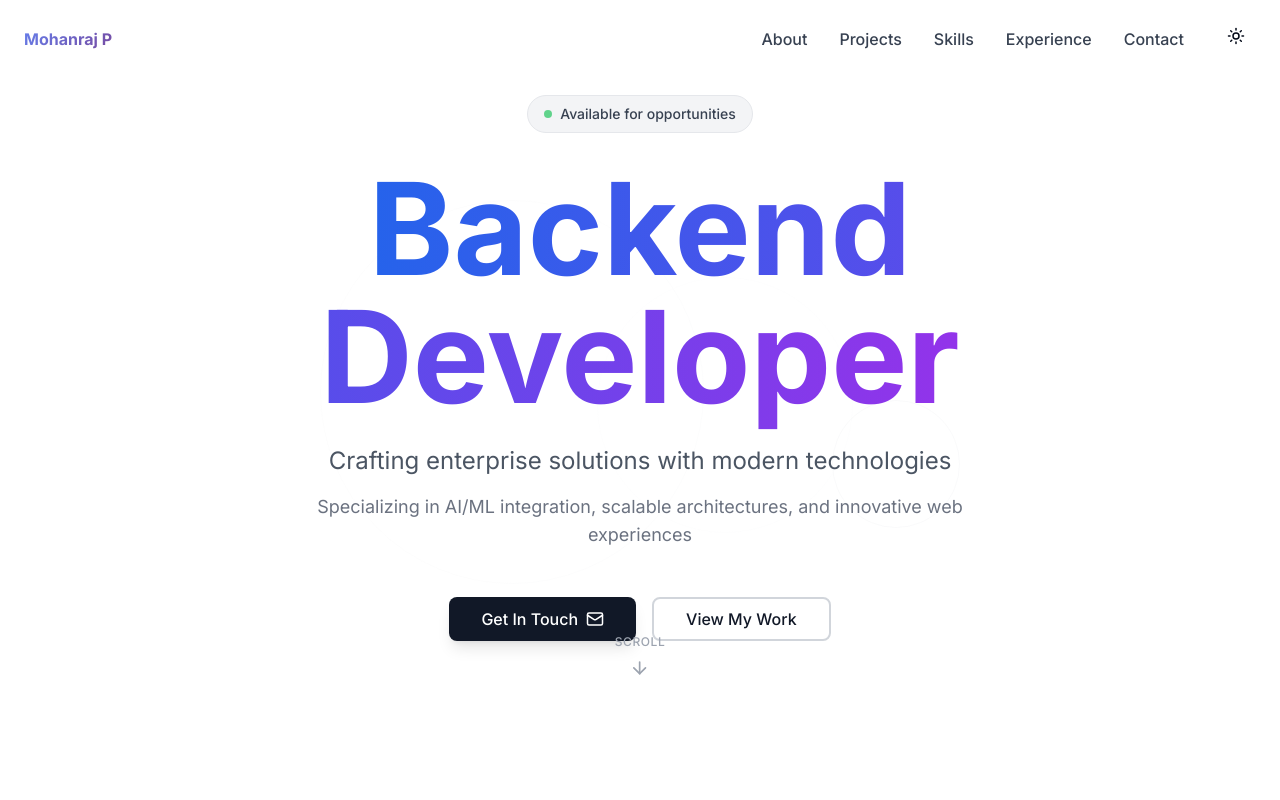
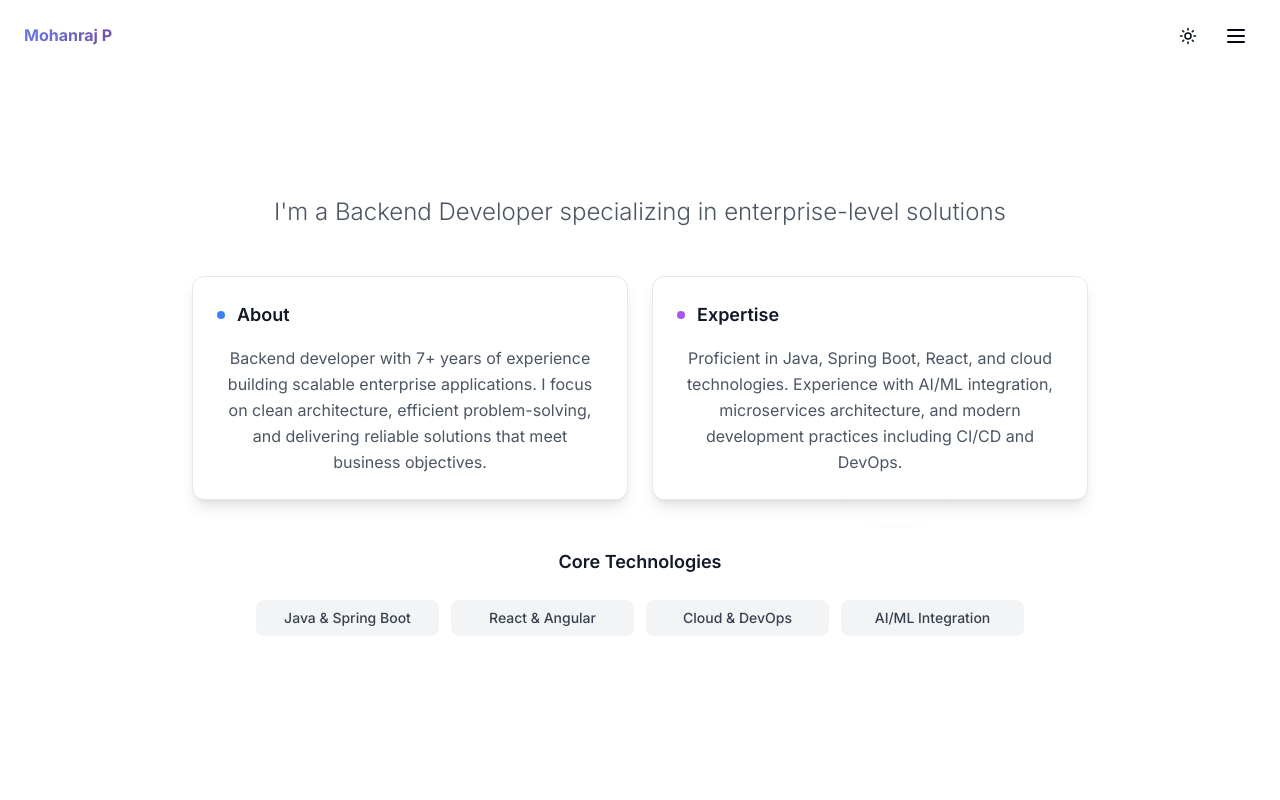
Before and after one commit to mohanraj-code/myportfolio, a React (Vite) app: page / in a window 1280 px wide. Shown: the top 800 px of the page. Built offline with nearby package versions, Linux system fonts and the light colour scheme.

Commit message:
Simplified the contents

```diff
--- a/src/components/BackToTop.tsx
+++ b/src/components/BackToTop.tsx
@@ -38,7 +38,7 @@ const BackToTop: React.FC = () => {
           animate={{ opacity: 1, scale: 1, y: 0 }}
           exit={{ opacity: 0, scale: 0.8, y: 20 }}
           transition={{ duration: 0.3, ease: 'easeInOut' }}
-          className="fixed bottom-8 right-8 z-50"
+          className="fixed bottom-4 right-8 z-50"
         >
           <Button
             onClick={scrollToTop}
--- a/src/components/Experience.tsx
+++ b/src/components/Experience.tsx
@@ -33,12 +33,10 @@ const Experience: React.FC = () => {
           viewport={{ once: true }}
           className="text-center mb-16"
         >
-          <h2 className="text-4xl md:text-5xl font-bold mb-6">
-            <span className="bg-gradient-to-r from-blue-600 to-purple-600 bg-clip-text text-transparent">
-              Experience
-            </span>
+          <h2 className="text-4xl md:text-5xl font-bold text-gray-900  dark:text-gray-100 mb-6">
+            Experience
           </h2>
-          <div className="w-24 h-1 bg-gray-300 dark:bg-gray-600 mx-auto mb-6"></div>
+          <div className="w-24 h-1 bg-gradient-to-r from-blue-500 to-purple-600 mx-auto mb-6"></div>
           <p className="text-xl text-gray-600 dark:text-gray-300 max-w-2xl mx-auto">
             My professional journey and career highlights
           </p>
--- a/src/components/Header.tsx
+++ b/src/components/Header.tsx
@@ -1,7 +1,7 @@
 import React, { useState, useEffect } from 'react';
 import { motion } from 'framer-motion';
-import { Menu, X } from 'lucide-react';
-import { Button } from '@/components/ui/button';
+import { Menu, X} from "lucide-react";
+import { Button } from "@/components/ui/button";
 import ThemeToggle from "@/components/ThemeToggle";
 import { Link, useLocation, useNavigate } from "react-router-dom";
 
@@ -28,9 +28,7 @@ const Header: React.FC = () => {
   const navItems: NavItem[] = [
     { name: "About", href: "#about" },
     { name: "Projects", href: "/projects", isRoute: true },
-    { name: "Skills", href: "#skills" },
     { name: "Experience", href: "#experience" },
-    { name: "Contact", href: "#contact" },
   ];
 
   const handleNavClick = (item: NavItem, e: React.MouseEvent) => {
@@ -60,12 +58,21 @@ const Header: React.FC = () => {
   };
 
   return (
+    <>
+      {/* Overlay when menu is open */}
+      {isMobileMenuOpen && (
+        <div
+          className="fixed inset-0 bg-black/20 backdrop-blur-sm z-40"
+          onClick={() => setIsMobileMenuOpen(false)}
+        />
+      )}
+
       <motion.header
         initial={{ y: -100 }}
         animate={{ y: 0 }}
         className={`fixed top-0 left-0 right-0 z-50 transition-all duration-300 ${
-        isScrolled
-          ? "bg-white/90 dark:bg-gray-900/90 backdrop-blur-md shadow-lg"
+          isScrolled || isMobileMenuOpen
+            ? "bg-white/95 dark:bg-gray-900/95 backdrop-blur-md shadow-lg"
             : "bg-transparent"
         }`}
       >
@@ -88,44 +95,8 @@ const Header: React.FC = () => {
               </Link>
             </motion.div>
 
-          {/* Desktop Navigation */}
-          <div className="hidden md:flex items-center space-x-8">
-            {navItems.map((item, index) => (
-              <motion.div
-                key={item.name}
-                initial={{ opacity: 0, y: -20 }}
-                animate={{ opacity: 1, y: 0 }}
-                transition={{ delay: 0.1 * index }}
-              >
-                {item.isRoute ? (
-                  <Link
-                    to={item.href}
-                    className="text-gray-700 hover:text-gray-900 dark:text-gray-300 dark:hover:text-gray-100 transition-colors font-medium"
-                  >
-                    {item.name}
-                  </Link>
-                ) : (
-                  <a
-                    href={item.href}
-                    onClick={(e) => handleNavClick(item, e)}
-                    className="text-gray-700 hover:text-gray-900 dark:text-gray-300 dark:hover:text-gray-100 transition-colors font-medium cursor-pointer"
-                  >
-                    {item.name}
-                  </a>
-                )}
-              </motion.div>
-            ))}
-            <motion.div
-              initial={{ opacity: 0, y: -20 }}
-              animate={{ opacity: 1, y: 0 }}
-              transition={{ delay: 0.1 * navItems.length }}
-            >
-              <ThemeToggle />
-            </motion.div>
-          </div>
-
-          {/* Mobile Menu Button */}
-          <div className="md:hidden flex items-center space-x-2">
+            {/* Menu Button */}
+            <div className="flex items-center space-x-2">
               <ThemeToggle />
               <Button
                 variant="ghost"
@@ -137,21 +108,27 @@ const Header: React.FC = () => {
             </div>
           </div>
 
-        {/* Mobile Navigation */}
+          {/* Navigation Menu */}
           {isMobileMenuOpen && (
             <motion.div
               initial={{ opacity: 0, height: 0 }}
               animate={{ opacity: 1, height: "auto" }}
               exit={{ opacity: 0, height: 0 }}
-            className="md:hidden mt-4 pb-4"
+              transition={{ duration: 0.3, ease: "easeInOut" }}
+              className="mt-4 pb-4 bg-white/95 dark:bg-gray-900/95 backdrop-blur-md rounded-lg border border-gray-200 dark:border-gray-700 shadow-lg"
             >
-            <div className="flex flex-col space-y-4">
-              {navItems.map((item) => (
-                <div key={item.name}>
+              <div className="flex flex-col space-y-2 p-4">
+                {navItems.map((item, index) => (
+                  <motion.div
+                    key={item.name}
+                    initial={{ opacity: 0, x: -20 }}
+                    animate={{ opacity: 1, x: 0 }}
+                    transition={{ delay: index * 0.1, duration: 0.3 }}
+                  >
                     {item.isRoute ? (
                       <Link
                         to={item.href}
-                      className="text-gray-700 hover:text-gray-900 dark:text-gray-300 dark:hover:text-gray-100 transition-colors font-medium py-2 block"
+                        className="text-gray-700 hover:text-gray-900 dark:text-gray-300 dark:hover:text-gray-100 hover:bg-gray-100 dark:hover:bg-gray-800 transition-all duration-200 font-medium py-3 px-3 block rounded-lg text-center"
                         onClick={(e) => handleNavClick(item, e)}
                       >
                         {item.name}
@@ -159,19 +136,20 @@ const Header: React.FC = () => {
                     ) : (
                       <a
                         href={item.href}
-                      className="text-gray-700 hover:text-gray-900 dark:text-gray-300 dark:hover:text-gray-100 transition-colors font-medium py-2 block cursor-pointer"
+                        className="text-gray-700 hover:text-gray-900 dark:text-gray-300 dark:hover:text-gray-100 hover:bg-gray-100 dark:hover:bg-gray-800 transition-all duration-200 font-medium py-3 px-3 block rounded-lg cursor-pointer text-center"
                         onClick={(e) => handleNavClick(item, e)}
                       >
                         {item.name}
                       </a>
                     )}
-                </div>
+                  </motion.div>
                 ))}
               </div>
             </motion.div>
           )}
         </nav>
       </motion.header>
+    </>
   );
 };
 
--- a/src/components/Hero.tsx
+++ b/src/components/Hero.tsx
@@ -1,12 +1,12 @@
 import React from 'react';
-import { motion } from 'framer-motion';
-import { ArrowDown, Mail } from "lucide-react";
-import { Button } from "@/components/ui/button";
-import { Link } from "react-router-dom";
+import { motion } from "framer-motion";
 
 const Hero: React.FC = () => {
   return (
-    <section className="min-h-screen flex items-center justify-center bg-white dark:bg-gray-900 relative overflow-hidden">
+    <section
+      id="about"
+      className="min-h-screen flex items-center justify-center bg-white dark:bg-gray-900 relative overflow-hidden pt-20"
+    >
       {/* Subtle geometric background */}
       <div className="absolute inset-0 opacity-5 dark:opacity-10">
         <div className="absolute top-1/4 left-1/4 w-96 h-96 border border-gray-300 dark:border-gray-700 rounded-full"></div>
@@ -21,107 +21,94 @@ const Hero: React.FC = () => {
           transition={{ duration: 0.8 }}
           className="max-w-5xl mx-auto"
         >
-          {/* Status indicator */}
+          {/* Main Introduction */}
           <motion.div
-            initial={{ opacity: 0, scale: 0.8 }}
-            animate={{ opacity: 1, scale: 1 }}
-            transition={{ delay: 0.2, duration: 0.6 }}
-            className="mb-8"
+            initial={{ opacity: 0, y: 20 }}
+            animate={{ opacity: 1, y: 0 }}
+            transition={{ delay: 0.2 }}
+            className="mb-12"
           >
-            <div className="inline-flex items-center gap-2 px-4 py-2 bg-gray-100 dark:bg-gray-800 rounded-full border border-gray-200 dark:border-gray-700">
-              <div className="w-2 h-2 bg-green-500 rounded-full animate-pulse"></div>
-              <span className="text-sm font-medium text-gray-700 dark:text-gray-300">
-                Available for opportunities
-              </span>
+            <p className="text-xl md:text-2xl text-gray-600 dark:text-gray-400 leading-relaxed font-light mb-8">
+              I'm a Backend Developer specializing in enterprise-level solutions
+            </p>
+          </motion.div>
+
+          {/* Professional Summary Cards */}
+          <motion.div
+            initial={{ opacity: 0, y: 20 }}
+            animate={{ opacity: 1, y: 0 }}
+            transition={{ delay: 0.4 }}
+            className="mb-12 max-w-4xl mx-auto"
+          >
+            <div className="grid md:grid-cols-2 gap-6">
+              {/* About Card */}
+              <motion.div
+                initial={{ opacity: 0, x: -20 }}
+                animate={{ opacity: 1, x: 0 }}
+                transition={{ delay: 0.5, duration: 0.6 }}
+                className="bg-white dark:bg-gray-800 rounded-xl p-6 shadow-lg border border-gray-200 dark:border-gray-700 hover:shadow-xl transition-shadow duration-300"
+              >
+                <h3 className="text-lg font-semibold text-gray-900 dark:text-gray-100 mb-4 flex items-center">
+                  <div className="w-2 h-2 bg-blue-500 rounded-full mr-3"></div>
+                  About
+                </h3>
+                <p className="text-gray-600 dark:text-gray-400 leading-relaxed">
+                  Backend developer with 7+ years of experience building
+                  scalable enterprise applications. I focus on clean
+                  architecture, efficient problem-solving, and delivering
+                  reliable solutions that meet business objectives.
+                </p>
+              </motion.div>
+
+              {/* Expertise Card */}
+              <motion.div
+                initial={{ opacity: 0, x: 20 }}
+                animate={{ opacity: 1, x: 0 }}
+                transition={{ delay: 0.6, duration: 0.6 }}
+                className="bg-white dark:bg-gray-800 rounded-xl p-6 shadow-lg border border-gray-200 dark:border-gray-700 hover:shadow-xl transition-shadow duration-300"
+              >
+                <h3 className="text-lg font-semibold text-gray-900 dark:text-gray-100 mb-4 flex items-center">
+                  <div className="w-2 h-2 bg-purple-500 rounded-full mr-3"></div>
+                  Expertise
+                </h3>
+                <p className="text-gray-600 dark:text-gray-400 leading-relaxed">
+                  Proficient in Java, Spring Boot, React, and cloud
+                  technologies. Experience with AI/ML integration, microservices
+                  architecture, and modern development practices including CI/CD
+                  and DevOps.
+                </p>
+              </motion.div>
             </div>
           </motion.div>
 
-          <motion.h1
-            initial={{ opacity: 0, y: 20 }}
-            animate={{ opacity: 1, y: 0 }}
-            transition={{ delay: 0.4 }}
-            className="text-6xl md:text-8xl lg:text-9xl font-bold mb-6 leading-tight"
-          >
-            <span className="bg-gradient-to-r from-blue-600 to-purple-600 bg-clip-text text-transparent">
-              Backend Developer
-            </span>
-          </motion.h1>
-
+          {/* Core Technologies */}
           <motion.div
             initial={{ opacity: 0, y: 20 }}
             animate={{ opacity: 1, y: 0 }}
             transition={{ delay: 0.6 }}
             className="mb-12"
           >
-            <p className="text-xl md:text-2xl text-gray-600 dark:text-gray-400 mb-4 max-w-3xl mx-auto leading-relaxed">
-              Crafting enterprise solutions with modern technologies
-            </p>
-            <p className="text-lg text-gray-500 dark:text-gray-500 max-w-2xl mx-auto">
-              Specializing in AI/ML integration, scalable architectures, and
-              innovative web experiences
-            </p>
-          </motion.div>
-
-          {/* CTA Buttons */}
-          <motion.div
-            initial={{ opacity: 0, y: 20 }}
-            animate={{ opacity: 1, y: 0 }}
-            transition={{ delay: 0.8 }}
-            className="flex flex-col sm:flex-row gap-4 justify-center items-center mb-16"
-          >
-            <Button
-              size="lg"
-              onClick={() => {
-                window.history.pushState(null, "", "#contact");
-                const element = document.querySelector("#contact");
-                if (element) {
-                  element.scrollIntoView({ behavior: "smooth" });
-                }
-              }}
-              className="bg-gray-900 hover:bg-gray-800 dark:bg-gray-100 dark:hover:bg-gray-200 text-white dark:text-gray-900 border-0 px-8 py-3 text-base font-medium rounded-lg transition-all duration-300 hover:scale-105 shadow-lg hover:shadow-xl"
-            >
-              <span className="flex items-center gap-2">
-                Get In Touch
-                <Mail size={18} />
-              </span>
-            </Button>
-            <Link to="/projects">
-              <Button
-                variant="outline"
-                size="lg"
-                className="border-2 border-gray-300 dark:border-gray-600 hover:border-gray-900 dark:hover:border-gray-100 text-gray-900 dark:text-gray-100 hover:bg-gray-50 dark:hover:bg-gray-800 px-8 py-3 text-base font-medium rounded-lg transition-all duration-300 hover:scale-105"
-              >
-                View My Work
-              </Button>
-            </Link>
-          </motion.div>
-        </motion.div>
-
-        {/* Scroll Indicator */}
-        <motion.div
-          initial={{ opacity: 0 }}
-          animate={{ opacity: 1 }}
-          transition={{ delay: 1 }}
-          className="absolute bottom-8 left-1/2 transform -translate-x-1/2"
-        >
-          <motion.div
-            animate={{ y: [0, 8, 0] }}
-            transition={{ repeat: Infinity, duration: 2, ease: "easeInOut" }}
-            className="flex flex-col items-center space-y-2 cursor-pointer"
-            onClick={() => {
-              const aboutSection = document.querySelector("#about");
-              if (aboutSection) {
-                aboutSection.scrollIntoView({ behavior: "smooth" });
-              }
-            }}
-          >
-            <span className="text-xs text-gray-400 dark:text-gray-600 font-medium uppercase tracking-wider">
-              Scroll
-            </span>
-            <ArrowDown
-              className="text-gray-400 dark:text-gray-600 hover:text-gray-600 dark:hover:text-gray-400 transition-colors duration-300"
-              size={20}
-            />
+            <h3 className="text-lg font-semibold text-gray-900 dark:text-gray-100 mb-6 text-center">
+              Core Technologies
+            </h3>
+            <div className="grid grid-cols-2 md:grid-cols-4 gap-3 max-w-3xl mx-auto">
+              {[
+                "Java & Spring Boot",
+                "React & Angular",
+                "Cloud & DevOps",
+                "AI/ML Integration",
+              ].map((skill, index) => (
+                <motion.div
+                  key={skill}
+                  initial={{ opacity: 0, scale: 0.8 }}
+                  animate={{ opacity: 1, scale: 1 }}
+                  transition={{ delay: 0.8 + index * 0.05, duration: 0.4 }}
+                  className="bg-gray-100 dark:bg-gray-800 px-3 py-2 rounded-lg text-sm font-medium text-gray-700 dark:text-gray-300 hover:bg-gray-200 dark:hover:bg-gray-700 transition-colors duration-200 text-center"
+                >
+                  {skill}
+                </motion.div>
+              ))}
+            </div>
           </motion.div>
         </motion.div>
       </div>
--- a/src/pages/HomePage.tsx
+++ b/src/pages/HomePage.tsx
@@ -2,11 +2,8 @@ import React, { useEffect } from "react";
 import { Helmet } from "react-helmet";
 import { useLocation } from "react-router-dom";
 import Hero from "@/components/Hero";
-import About from "@/components/About";
 import Projects from "@/components/Projects";
-import Skills from "@/components/Skills";
 import Experience from "@/components/Experience";
-import Contact from "@/components/Contact";
 
 const HomePage: React.FC = () => {
   const location = useLocation();
@@ -52,11 +49,8 @@ const HomePage: React.FC = () => {
 
       <main>
         <Hero />
-        <About />
         <Projects />
-        <Skills />
         <Experience />
-        <Contact />
       </main>
     </>
   );
```
Also changed, not shown: src/components/Contact.tsx (+22 -176 lines), src/components/Footer.tsx (+28 -1 lines), src/components/Projects.tsx (+0 -8 lines). Lines whose indentation alone changed are shown as unchanged.
